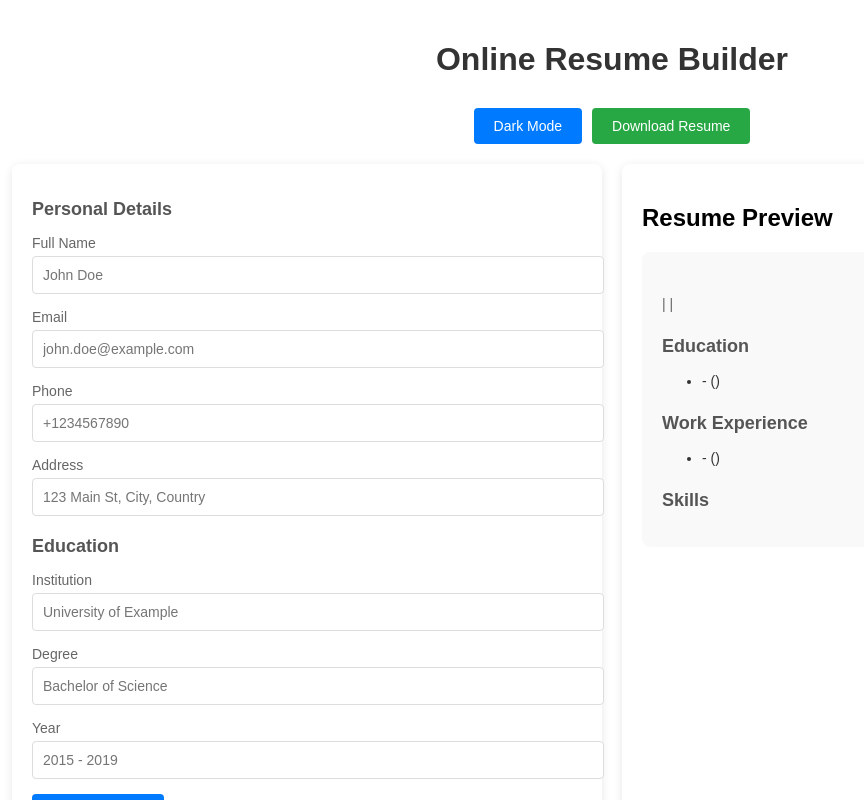
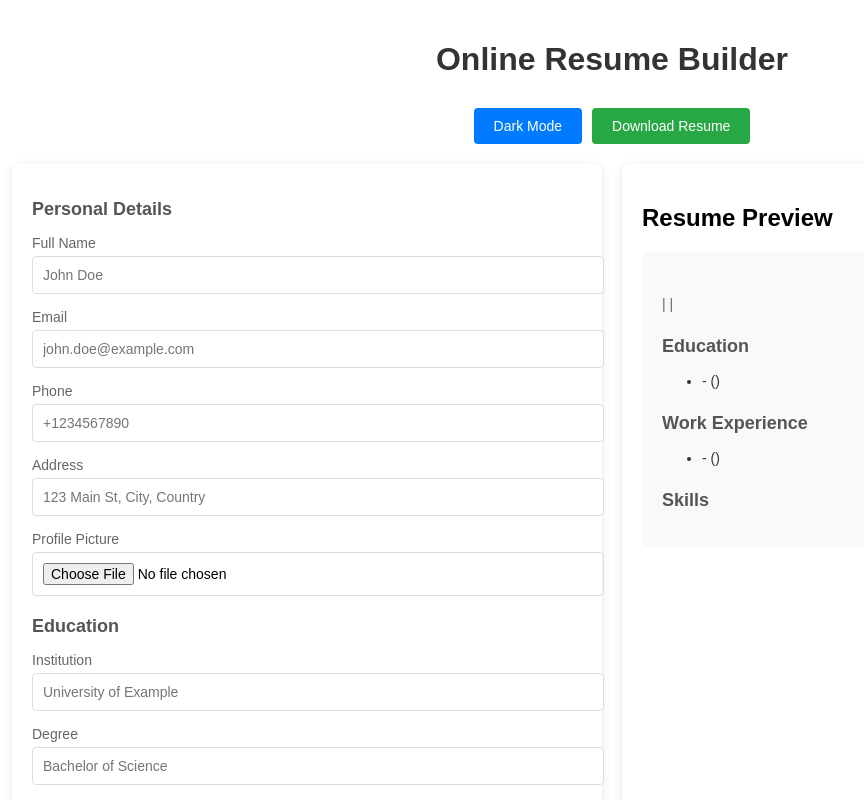
Before and after one commit to RensithUdara/resume-builder, a React (Create React App) app: page / in a window 1280 px wide. Shown: the top 800 px of the page, without its empty margins (28-892 px from the left). Built offline with nearby package versions, Linux system fonts and the light colour scheme.

Commit message:
style: enhance PersonalDetails component with profile picture upload functionality and required fields

```diff
--- a/src/components/PersonalDetails.js
+++ b/src/components/PersonalDetails.js
@@ -1,6 +1,6 @@
 import React from "react";
 
-function PersonalDetails({ personalDetails, setPersonalDetails }) {
+function PersonalDetails({ personalDetails, setPersonalDetails, handleProfilePicture }) {
   const handleChange = (e) => {
     const { name, value } = e.target;
     setPersonalDetails({ ...personalDetails, [name]: value });
@@ -17,6 +17,7 @@ function PersonalDetails({ personalDetails, setPersonalDetails }) {
           placeholder="John Doe"
           value={personalDetails.name}
           onChange={handleChange}
+          required
         />
       </div>
       <div className="input-group">
@@ -27,6 +28,7 @@ function PersonalDetails({ personalDetails, setPersonalDetails }) {
           placeholder="john.doe@example.com"
           value={personalDetails.email}
           onChange={handleChange}
+          required
         />
       </div>
       <div className="input-group">
@@ -37,6 +39,7 @@ function PersonalDetails({ personalDetails, setPersonalDetails }) {
           placeholder="+1234567890"
           value={personalDetails.phone}
           onChange={handleChange}
+          required
         />
       </div>
       <div className="input-group">
@@ -47,6 +50,15 @@ function PersonalDetails({ personalDetails, setPersonalDetails }) {
           placeholder="123 Main St, City, Country"
           value={personalDetails.address}
           onChange={handleChange}
+          required
+        />
+      </div>
+      <div className="input-group">
+        <label>Profile Picture</label>
+        <input
+          type="file"
+          accept="image/*"
+          onChange={handleProfilePicture}
         />
       </div>
     </div>
```
